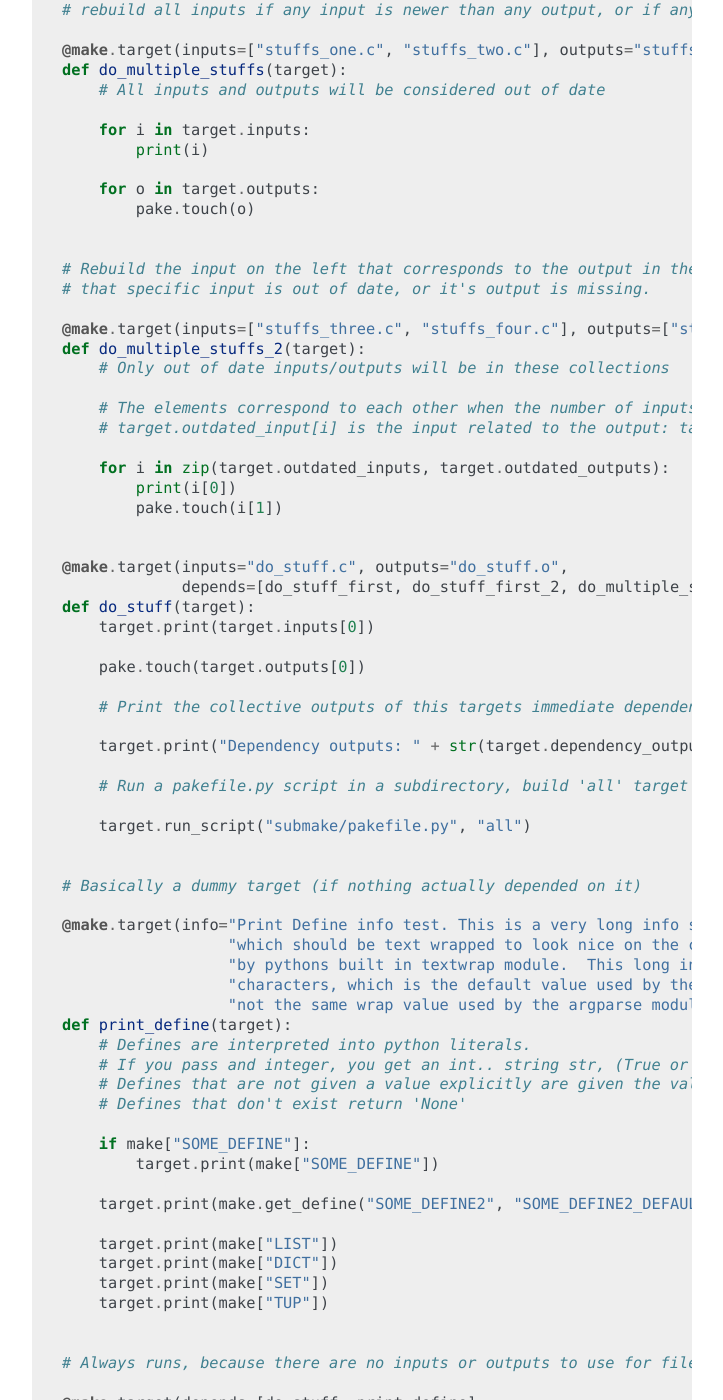
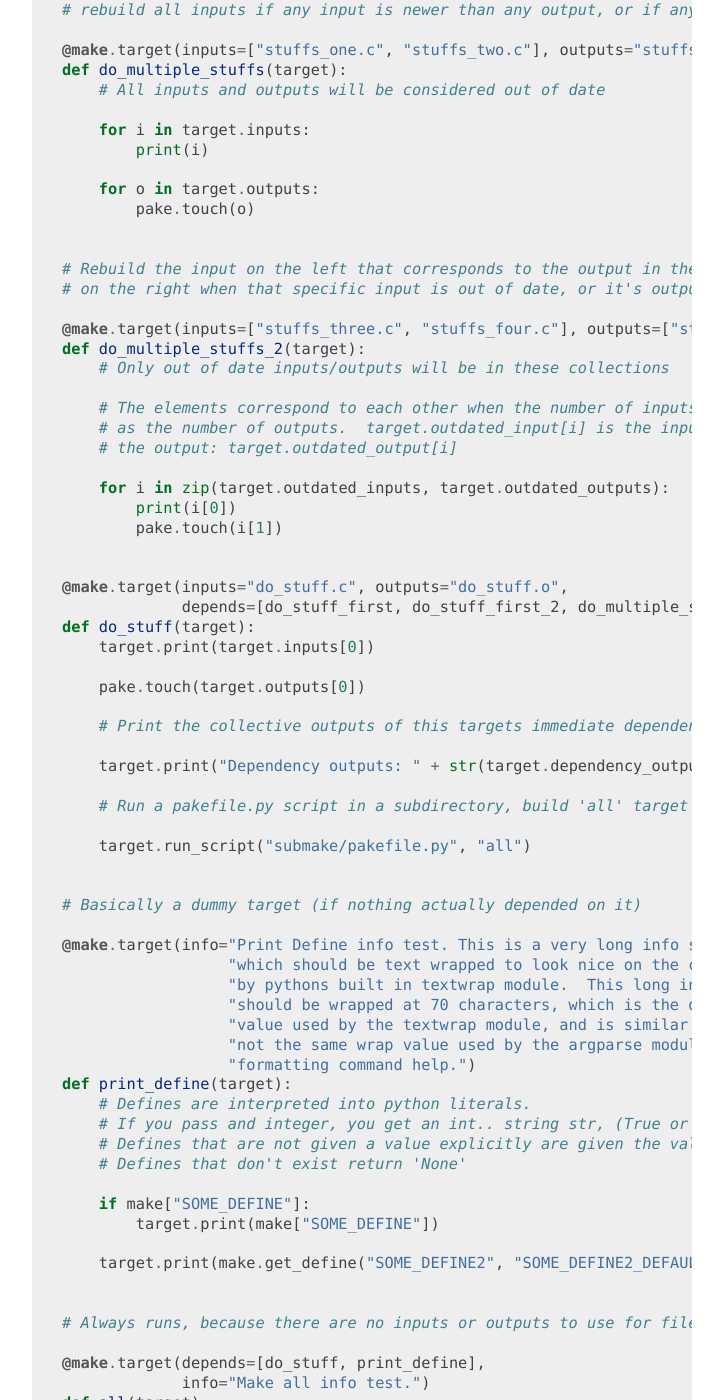
Before and after one commit to Teriks/pake, a Sphinx documentation site: the page built from docs/index.rst, in a window 1280 px wide and 1400 px high, scrolled down 991 px. Shown: the whole window, without its empty margins (388-1111 px from the left). Built offline with Sphinx 7.4.7, drawn with Linux system fonts in a browser that asks for light colours.

```diff
--- a/docs/index.rst
+++ b/docs/index.rst
@@ -65,15 +65,16 @@ shows off some functionality:
             pake.touch(o)
 
 
-    # Rebuild the input on the left that corresponds to the output in the same position on the right when
-    # that specific input is out of date, or it's output is missing.
+    # Rebuild the input on the left that corresponds to the output in the same position
+    # on the right when that specific input is out of date, or it's output is missing.
 
     @make.target(inputs=["stuffs_three.c", "stuffs_four.c"], outputs=["stuffs_three.o", "stuffs_four.o"])
     def do_multiple_stuffs_2(target):
         # Only out of date inputs/outputs will be in these collections
 
-        # The elements correspond to each other when the number of inputs is the same as the number of outputs.
-        # target.outdated_input[i] is the input related to the output: target.outdated_output[i]
+        # The elements correspond to each other when the number of inputs is the same
+        # as the number of outputs.  target.outdated_input[i] is the input related to
+        # the output: target.outdated_output[i]
 
         for i in zip(target.outdated_inputs, target.outdated_outputs):
             print(i[0])
@@ -100,9 +101,11 @@ shows off some functionality:
 
     @make.target(info="Print Define info test. This is a very long info string "
                       "which should be text wrapped to look nice on the command line "
-                      "by pythons built in textwrap module.  This long info string should be wrapped at 70 "
-                      "characters, which is the default value used by the textwrap module, and is similar if "
-                      "not the same wrap value used by the argparse module when formatting command help.")
+                      "by pythons built in textwrap module.  This long info string"
+                      "should be wrapped at 70 characters, which is the default "
+                      "value used by the textwrap module, and is similar if "
+                      "not the same wrap value used by the argparse module when "
+                      "formatting command help.")
     def print_define(target):
         # Defines are interpreted into python literals.
         # If you pass and integer, you get an int.. string str, (True or False) a bool etc.
@@ -113,11 +116,6 @@ shows off some functionality:
             target.print(make["SOME_DEFINE"])
 
         target.print(make.get_define("SOME_DEFINE2", "SOME_DEFINE2_DEFAULT"))
-
-        target.print(make["LIST"])
-        target.print(make["DICT"])
-        target.print(make["SET"])
-        target.print(make["TUP"])
 
 
     # Always runs, because there are no inputs or outputs to use for file change detection
```
Also changed, not shown: README.md (+10 -12 lines), 1 other file.
